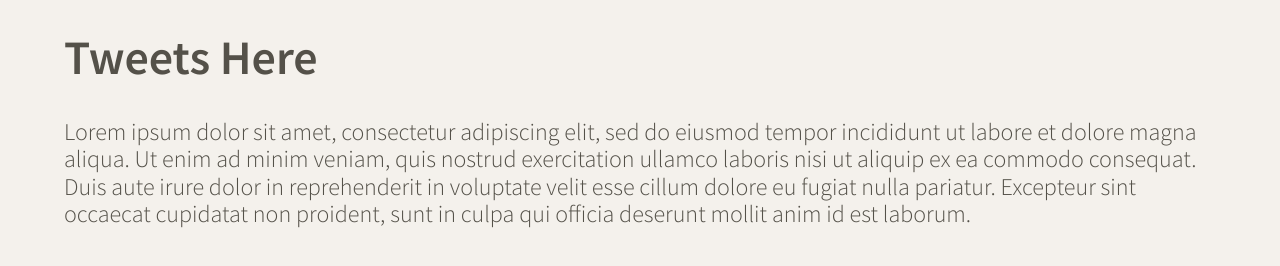
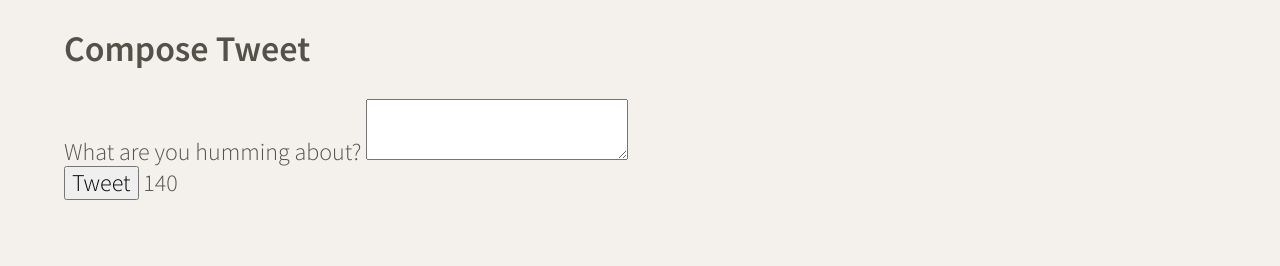
Before and after one commit to SeeratSidhu/tweeter, a website: page public/index.html in a window 1280 px wide. Shown: the part 522-788 px from the top of the page. Drawn offline with nearby package versions, Linux system fonts and the light colour scheme.

Commit message:
HTML for tweet form

```diff
--- a/public/index.html
+++ b/public/index.html
@@ -44,8 +44,17 @@
 
     <!-- Page-specific (main) content here -->
     <main class="container">
-      <h1>Tweets Here</h1>
-      <p>Lorem ipsum dolor sit amet, consectetur adipiscing elit, sed do eiusmod tempor incididunt ut labore et dolore magna aliqua. Ut enim ad minim veniam, quis nostrud exercitation ullamco laboris nisi ut aliquip ex ea commodo consequat. Duis aute irure dolor in reprehenderit in voluptate velit esse cillum dolore eu fugiat nulla pariatur. Excepteur sint occaecat cupidatat non proident, sunt in culpa qui officia deserunt mollit anim id est laborum.</p>
+      <section class="new-tweet">
+        <h2>Compose Tweet</h2>
+        <form action="/tweets/" method="POST">
+          <label for="tweet-text">What are you humming about?</label>
+          <textarea name="text" id="tweet-text"></textarea>
+          <div>
+            <button type="submit">Tweet</button>
+            <output name="counter" class="counter" for="tweet-text">140</output>
+          </div>
+        </form>
+      </section>
     </main>
   </body>
 </html>
--- a/server/data-files/initial-tweets.json
+++ b/server/data-files/initial-tweets.json
@@ -8,7 +8,7 @@
     "content": {
       "text": "If I have seen further it is by standing on the shoulders of giants"
     },
-    "created_at": 1643496965871
+    "created_at": 1643497418814
   },
   {
     "user": {
@@ -19,6 +19,6 @@
     "content": {
       "text": "Je pense , donc je suis"
     },
-    "created_at": 1643583365871
+    "created_at": 1643583818814
   }
 ]
```
